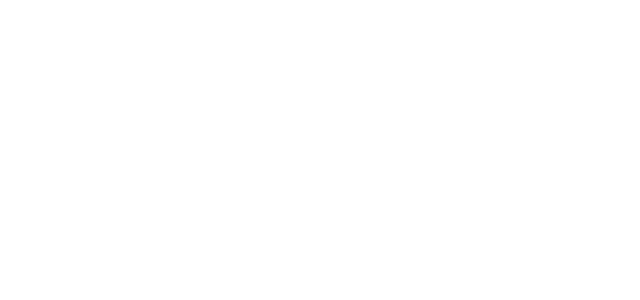
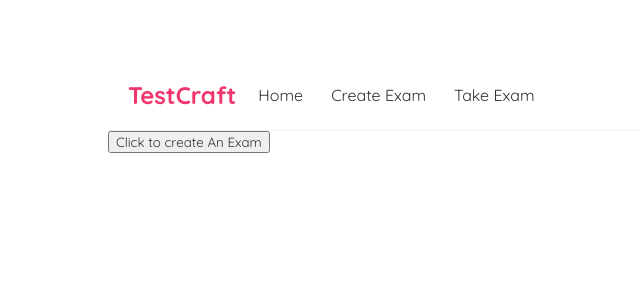
Before and after one commit to saged-sama/TestCraft, a React (Create React App) app in the folder react-frontend/: page /Create-Exam in a window 1280 px wide. Before the commit this address had no page. Shown: the top 300 px of the page, without its empty margins (232-872 px from the left). Built offline with nearby package versions, Linux system fonts and the light colour scheme.

Commit message:
Added Some Basic Frontend Structure

```diff
--- a/react-frontend/src/App.js
+++ b/react-frontend/src/App.js
@@ -1,21 +1,24 @@
 import React from 'react';
-import { BrowserRouter as Router, Route, Routes} from 'react-router-dom';
+import { BrowserRouter as Router, Route, Routes } from 'react-router-dom';
 import Home from "./Components/Home"
-import Login from "./Auth/Login"
-import Signup from "./Auth/Signup"
-import ForgetPass from "./Auth/ForgetPass"
+import Navbar from './Components/Navbar'
+import CreateExam from "./Exam/CreateExam"
+import TakeExam from "./Exam/TakeExam"
 
 
 function App() {
   return (
     <Router>
       <div className="App">
-        <Routes>
-         <Route path="/" element={<Login />}/>
-         <Route path="/Login" element={<Login />}/>
-         <Route path="/Signup" element={<Signup />}/>
-         <Route path="/Forget-Password" element={<ForgetPass/>}/>
-        </Routes>
+        <div className="content">
+          <Navbar />
+          <Routes>
+            <Route path="/" element={<Home />} />
+            <Route path="/Create-Exam" element={<CreateExam />} />
+            <Route path="/Take-Exam" element={<TakeExam />} />
+          </Routes>
+        </div>
+
       </div>
     </Router>
   );
--- a/react-frontend/src/Components/Home.js
+++ b/react-frontend/src/Components/Home.js
@@ -1,12 +1,20 @@
-import React from 'react';
+import { useEffect } from "react";
 
-const Home = ({ username, onLogout }) => {
-  return (
-    <div>
-      <h2>Welcome, {username}!</h2>
-      <button onClick={onLogout}>Logout</button>
-    </div>
-  );
-};
+const Home = () => {
+    useEffect(() => {
+      fetch('https://codeforces.com/api/user.status?handle=ignite312&result=OK')
+      .then(res => {
+        return res.json();
+      })
+      .then((data) => {
+        console.log(data);
+      })
+    }, [])
+    return (
+        <div>
+          <h1>Hey</h1>
+        </div>
+    );
+}
 
 export default Home;
--- /dev/null
+++ b/react-frontend/src/Components/Navbar.js
@@ -0,0 +1,14 @@
+const Navbar = () => {
+    return (
+        <nav className="navbar">
+            <h1>TestCraft</h1>
+            <div className="link">
+                <a href="/">Home</a>
+                <a href="/Create-Exam">Create Exam</a>
+                <a href="Take-Exam">Take Exam</a>
+            </div>
+        </nav>
+     );
+}
+
+export default Navbar;
--- /dev/null
+++ b/react-frontend/src/Exam/CreateExam.js
@@ -0,0 +1,9 @@
+const CreateExam = () => {
+    return (
+        <div className="create-exam">
+            <button>Click to create An Exam</button>
+        </div>
+     );
+}
+
+export default CreateExam;
--- /dev/null
+++ b/react-frontend/src/Exam/TakeExam.js
@@ -0,0 +1,9 @@
+const TakeExam = () => {
+    return (
+        <div className="TakeExam">
+            <button>Click to Take an Exam</button>
+        </div>
+     );
+}
+
+export default TakeExam;
--- a/react-frontend/src/index.css
+++ b/react-frontend/src/index.css
@@ -1,13 +1,37 @@
-body {
+@import url('https://fonts.googleapis.com/css2?family=Quicksand:wght@300;400;500;600;700&display=swap');
+
+/* base styles */
+* {
   margin: 0;
-  font-family: -apple-system, BlinkMacSystemFont, 'Segoe UI', 'Roboto', 'Oxygen',
-    'Ubuntu', 'Cantarell', 'Fira Sans', 'Droid Sans', 'Helvetica Neue',
-    sans-serif;
-  -webkit-font-smoothing: antialiased;
-  -moz-osx-font-smoothing: grayscale;
+  font-family: "Quicksand";
+  color: #333;
+}
+.navbar {
+  padding: 20px;
+  display: flex;
+  align-items: center;
+  max-width: 600px;
+  margin: 0 auto;
+  border-bottom: 1px solid #f2f2f2;
+}
+.navbar h1 {
+  color: #f1356d;
+  /* color: blue; */
+}
+.navbar .links {
+  margin-left: auto;
+}
+.navbar a {
+  margin-left: 16px;
+  text-decoration: none;
+  padding: 6px;
+}
+.navbar a:hover {
+  color: hsl(342, 87%, 58%);
 }
 
-code {
-  font-family: source-code-pro, Menlo, Monaco, Consolas, 'Courier New',
-    monospace;
+.content {
+  max-width: 600px;
+  margin: 40px auto;
+  padding: 20px;
 }
--- a/react-frontend/src/index.js
+++ b/react-frontend/src/index.js
@@ -9,7 +9,3 @@
     <App />
   </React.StrictMode>
 );
-
-// If you want to start measuring performance in your app, pass a function
-// to log results (for example: reportWebVitals(console.log))
-// or send to an analytics endpoint. Learn more: https://bit.ly/CRA-vitals
```
Also changed, not shown: 1 other file (tests, documents, lock files or other folders).
